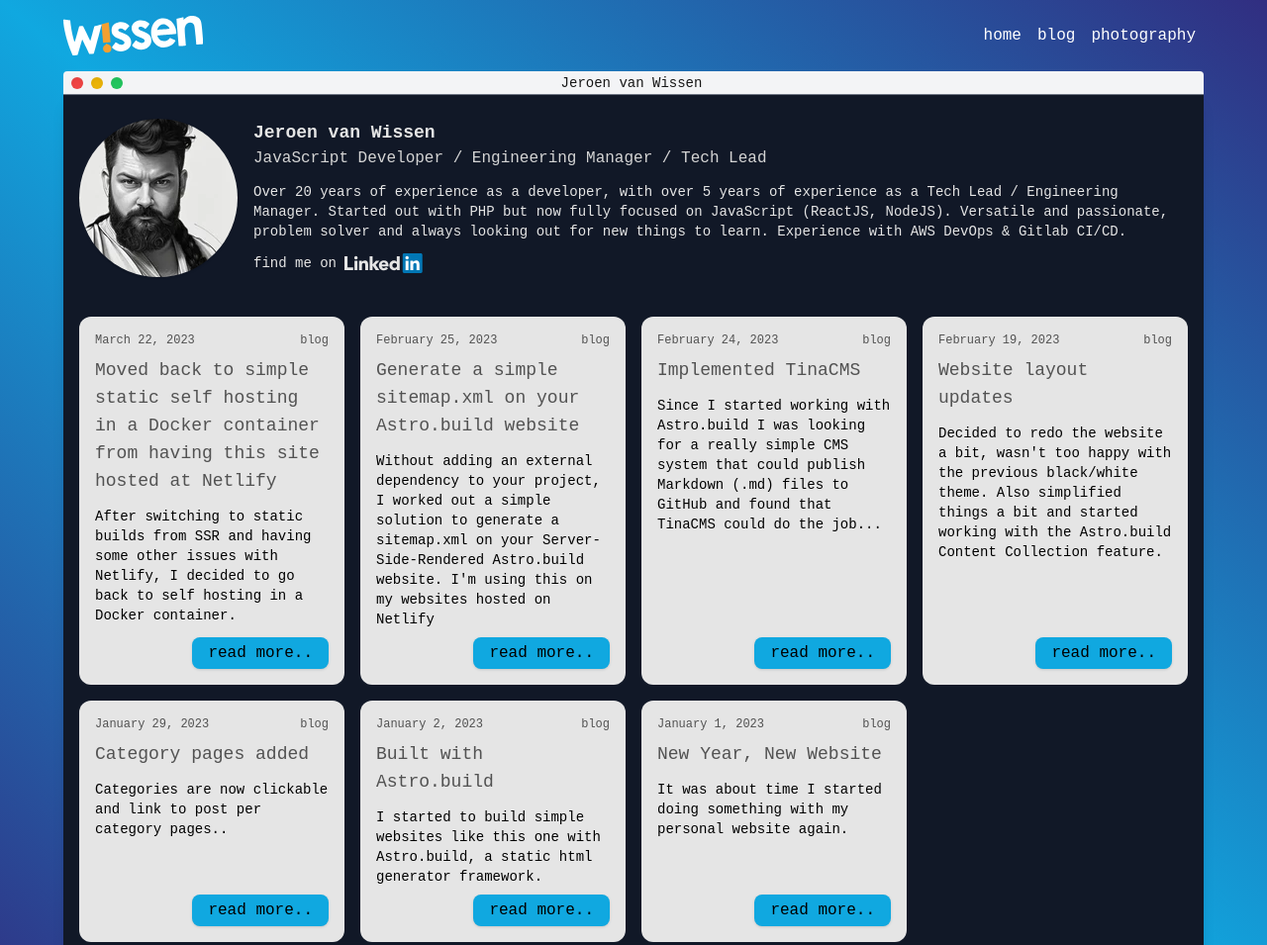
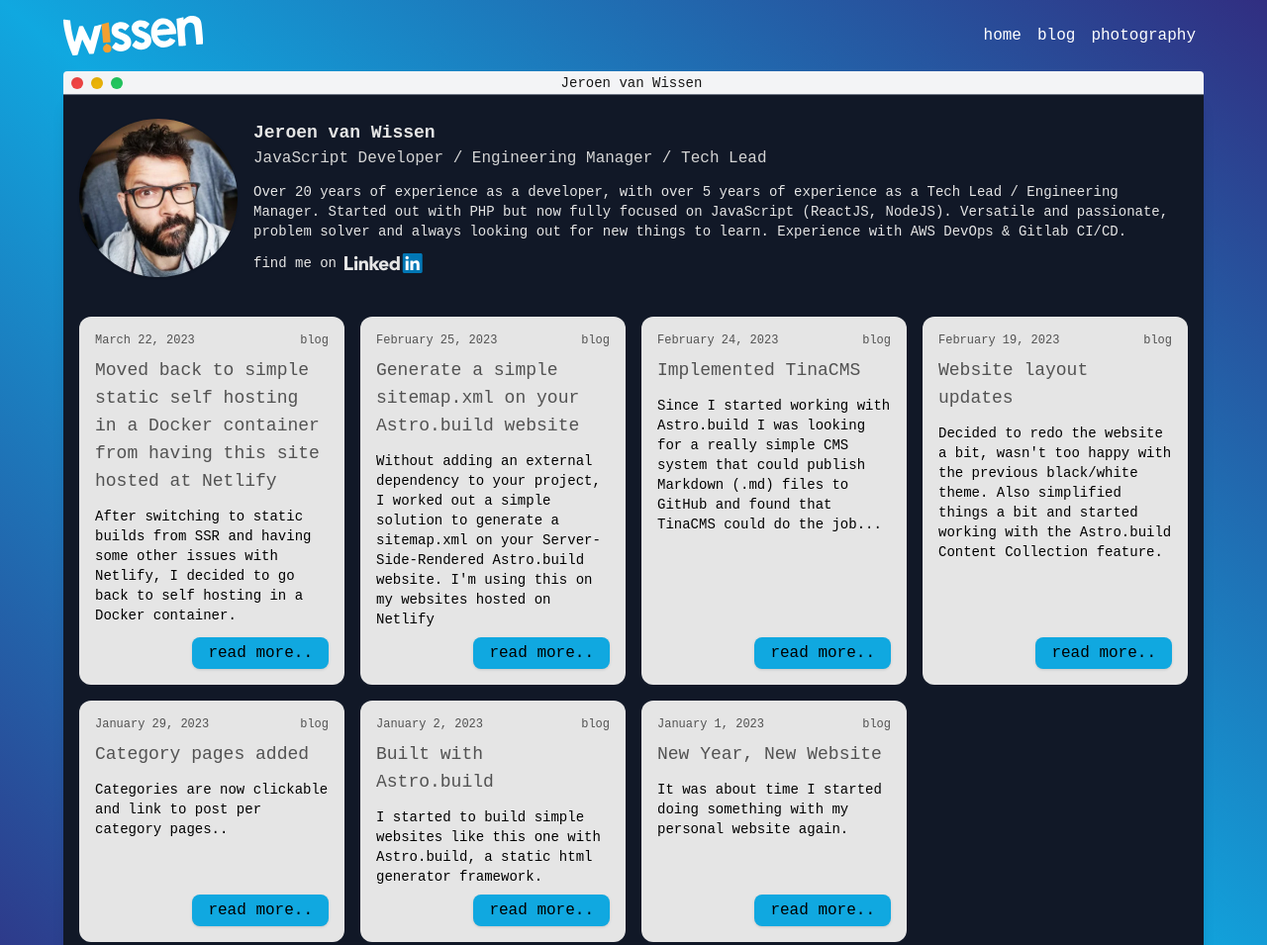
Before and after one commit to jeroenvanwissen/jeroenvanwissen.nl, an Astro site: page / in a window 1280 px wide. Shown: the top 955 px of the page at 99% size. Built offline with nearby package versions, Linux system fonts and the light colour scheme; Astro itself is replaced by a stand-in of ours.

Commit message:
Update index.astro

```diff
--- a/src/pages/index.astro
+++ b/src/pages/index.astro
@@ -21,7 +21,7 @@
     <div class="mx-auto rounded-b bg-gray-900 shadow-lg">
         <div class="flex">
             <div class="items-start px-4 py-6 md:flex">
-                <img class="mr-4 h-40 w-40 rounded-full object-cover shadow" src="/images/avatar2.webp" alt="avatar" />
+                <img class="mr-4 h-40 w-40 rounded-full object-cover shadow" src="/images/jeroen.webp" alt="Jeroen van Wisen Photo" />
                 <div class="">
                     <div class="flex items-center justify-between">
                         <h2 class="text-lg font-bold text-neutral-200">Jeroen van Wissen</h2>
```
